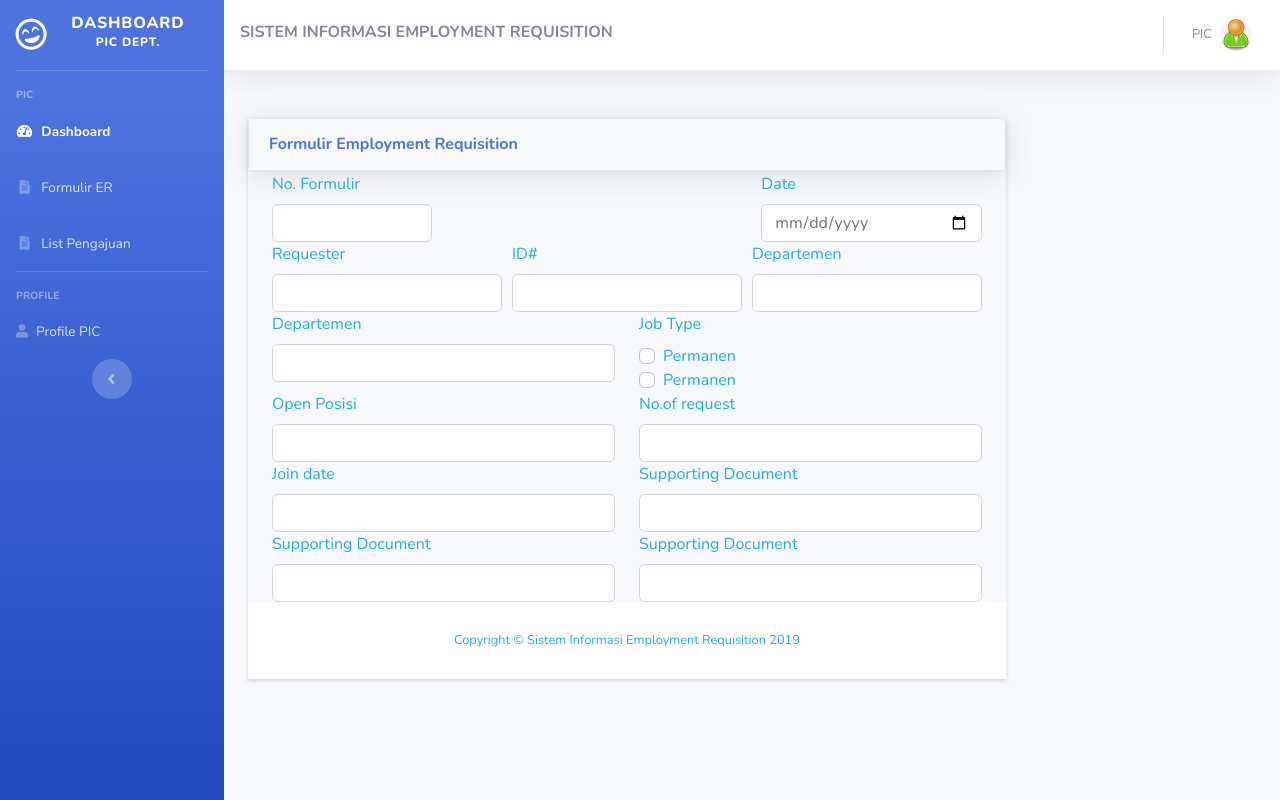
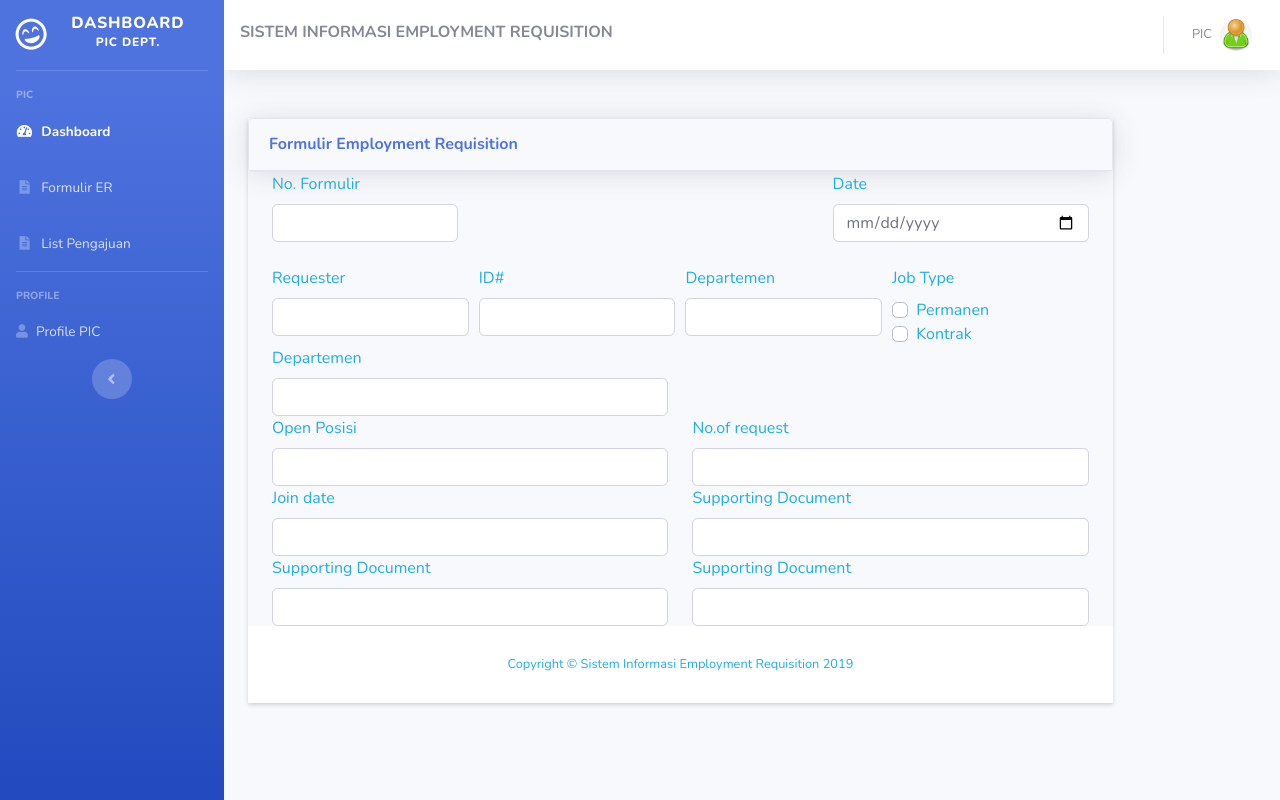
Before and after one commit to alan96320/Employment-Requisition, a PHP site: page /pic/formER.php in a window 1280 px wide. Run offline with PHP 8.4, Linux system fonts and the light colour scheme; the visitor is signed in with stand-in values (Sample User, id 1); data comes from the database, SQL or seed files in the repository.

Commit message:
Update formER.php

```diff
--- a/pic/formER.php
+++ b/pic/formER.php
@@ -68,8 +68,8 @@ $rows = $stm->fetchAll(PDO::FETCH_ASSOC);
       <i></i>
   </div>
 
-  <!-- Data Tables  -->
-   <form class="form-horizontal">
+  <!-- Form  -->
+<form class="form-horizontal">
   <div class="card shadow mb-">
     <div class="card-header py-3">
       <h6 class="m-0 font-weight-bold text-primary">Formulir Employment Requisition</h6>
@@ -77,8 +77,8 @@ $rows = $stm->fetchAll(PDO::FETCH_ASSOC);
   </div>
 
 <!-- Page container Formulir ER -->
-   <div class="container">
-      <div class="row justify-content-between">
+<div class="container">
+  <div class="row justify-content-between">
     <div class="col-3">
       <div class="form">
         <label>No. Formulir</label>
@@ -90,21 +90,31 @@ $rows = $stm->fetchAll(PDO::FETCH_ASSOC);
       <input type="date" name="id_karyawan" class="form-control" required>
     </div>
   </div>
-
+</br>
 <div class="form-row">
-    <div class="col-4">
+    <div class="col-3">
       <div class="form">
         <label>Requester</label>
         <input type="text" name="id_karyawan" class="form-control" required>
       </div>
     </div>
-    <div class="col-4">
+    <div class="col-3">
       <label>ID#</label>
       <input type="number" name="id_karyawan" class="form-control" required>
     </div>
-    <div class="col-4">
+    <div class="col-3">
       <label>Departemen</label>
       <input type="text" name="id_karyawan" class="form-control" required>
+    </div>
+    <div class="col-3">
+      <label>Job Type</label>
+      <!-- <input type="text" name="id_karyawan" class="form-control" required> -->
+      <div class="custom-control custom-checkbox">
+      <input type="checkbox" class="custom-control-input" id="customCheck1">
+      <label class="custom-control-label" for="customCheck1">Permanen</label></br>
+      <input type="checkbox" class="custom-control-input" id="customCheck2">
+      <label class="custom-control-label" for="customCheck2">Kontrak</label>
+    </div>
     </div>
   </div>
   <div class="row">
@@ -116,13 +126,7 @@ $rows = $stm->fetchAll(PDO::FETCH_ASSOC);
     </div>
 
     <div class="col">
-      <label>Job Type</label>
-      <!-- <input type="" name="id_karyawan" class="form-control" required> -->
-    <div class="custom-control custom-checkbox">
-      <input type="checkbox" class="custom-control-input" id="customCheck1">
-      <label class="custom-control-label" for="customCheck1">Permanen</label></br>
-      <label class="custom-control-label" for="customCheck1">Permanen</label>
-    </div>
+
   </div>
 
   </div>
```
